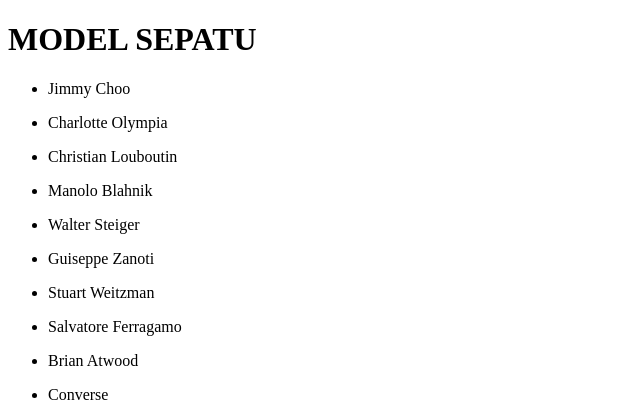
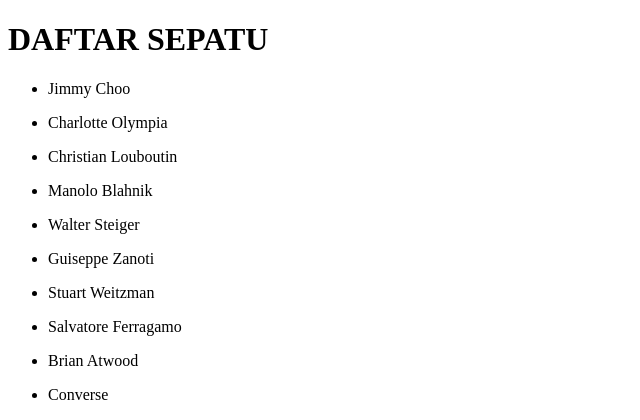
Before and after one commit to JERONSA/Latihan1, a PHP site: page /minggu9/latihan.php in a window 1280 px wide. Shown: the top 420 px of the page, without its empty margins (0-640 px from the left). Run offline with PHP 8.4, Linux system fonts and the light colour scheme.

Commit message:
perbaikan Title

```diff
--- a/minggu9/latihan.php
+++ b/minggu9/latihan.php
@@ -116,7 +116,7 @@ $sepatu = [
 	<title>Latihan GET</title>
 </head>
 <body>
-	<h1>MODEL SEPATU</h1>
+	<h1>DAFTAR SEPATU</h1>
 	<?php foreach ($sepatu as $spt) : ?>
 		<ul>
 			<li><?= $spt ["merk"]; ?></li>
```
